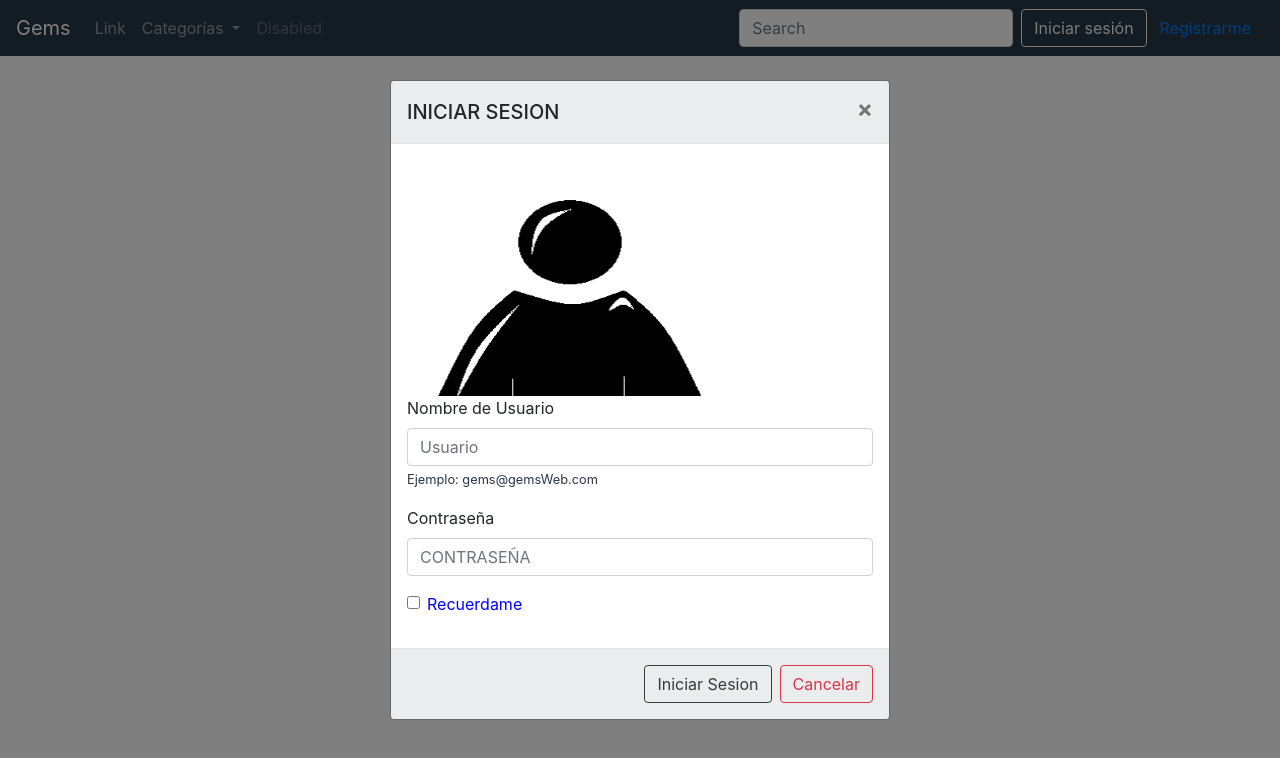
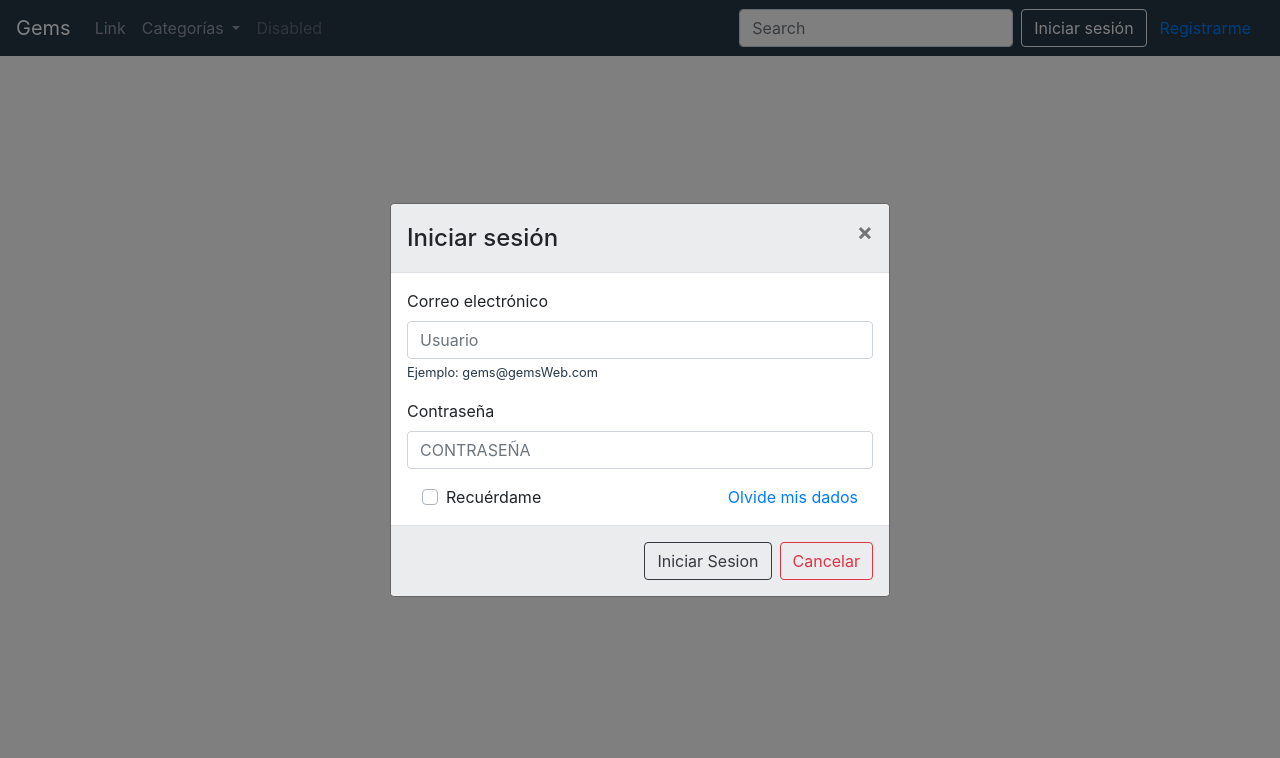
Before and after one commit to fredygamba/GemsWeb, an Angular app: page / in a window 1280 px wide. Both pictures are taken after a click on the button "Iniciar sesión". Shown: the top 758 px of the page. Built offline with nearby package versions, Linux system fonts and the light colour scheme.

Commit message:
Más cambios...

```diff
--- a/package.json
+++ b/package.json
@@ -19,6 +19,7 @@
     "@angular/platform-browser": "~9.0.2",
     "@angular/platform-browser-dynamic": "~9.0.2",
     "@angular/router": "~9.0.2",
+    "bootstrap-icons": "^1.0.0-alpha3",
     "rxjs": "~6.5.4",
     "tslib": "^1.10.0",
     "zone.js": "~0.10.2"
--- a/src/app/app.module.ts
+++ b/src/app/app.module.ts
@@ -1,5 +1,6 @@
 import { BrowserModule } from '@angular/platform-browser';
 import { NgModule } from '@angular/core';
+import { FormsModule } from '@angular/forms';
 
 import { AppRoutingModule } from './app-routing.module';
 import { AppComponent } from './app.component';
@@ -12,7 +13,8 @@
   ],
   imports: [
     BrowserModule,
-    AppRoutingModule
+    AppRoutingModule,
+    FormsModule
   ],
   providers: [],
   bootstrap: [AppComponent]
--- a/src/app/components/menu/menu.component.html
+++ b/src/app/components/menu/menu.component.html
@@ -32,8 +32,8 @@
         <div id="login" class="contenedor-div">
             <button type="button" class="btn btn-outline-light" data-toggle="modal" data-target="#loginModal">Iniciar
                 sesión</button>
-        <button type="button" class="btn btn-link" data-toggle="modal" data-target="#registerModal">Registrarme</button>
-      <!-- <a style="text-align: end;" data-toggle="modal" data-target="#registerModal">Registrarme</a> -->
+            <button type="button" class="btn btn-link" data-toggle="modal"
+                data-target="#registerModal">Registrarme</button>
         </div>
 
     </div>
@@ -45,22 +45,29 @@
     <div class="modal-dialog modal-dialog-centered" role="document">
         <div class="modal-content">
             <div class="modal-header" style="background-color: #EAECEE;">
-        <h5 class="modal-title" id="exampleModalCenterTitle" style="text-align: center;">INICIAR SESION</h5>
+                <h4 class="modal-title" id="exampleModalCenterTitle" style="text-align: center;">Iniciar sesión</h4>
                 <button type="button" class="close" data-dismiss="modal" aria-label="Close">
                     <span aria-hidden="true">&times;</span>
                 </button>
             </div>
             <div class="modal-body">
                 <!-- FORM LOGIN -->
-        <form>
-          <div>
+                <!-- <form> -->
+                <!-- <div>
                     <div class="container-fluid">
                         <img src="img/logo.png" class="img-rounded" alt="logo" width="304" height="236" />
                     </div>
-          </div>
+                </div> -->
+                <!-- <div id="containerIcon">
+                    <svg  class="bi bi-person-fill" width="1em" height="1em" viewBox="0 0 16 16"
+                        fill="currentColor" xmlns="http://www.w3.org/2000/svg">
+                        <path fill-rule="evenodd" d="M3 14s-1 0-1-1 1-4 6-4 6 3 6 4-1 1-1 1H3zm5-6a3 3 0 100-6 3 3 0 000 6z"
+                            clip-rule="evenodd" />
+                    </svg>
+                </div> -->
                 <div class="form-group">
-            <label for="exampleInputEmail1">Nombre de Usuario</label>
-            <input type="email" class="form-control" id="inputUsuario" placeholder="Usuario"
+                    <label for="exampleInputEmail1">Correo electrónico</label>
+                    <input type="email" class="form-control" id="inputUsuario" placeholder="Usuario" [(ngModel)]="email"
                         aria-describedby="emailHelp">
                     <small id="emailHelp" class="form-text text-muted">
                         <p style="color: #273746;">Ejemplo: gems@gemsWeb.com</p>
@@ -68,13 +75,24 @@
                 </div>
                 <div class="form-group">
                     <label for="exampleInputPassword1">Contraseña</label>
-            <input type="password" class="form-control" id="inputContrasenia" placeholder="CONTRASEÑA">
+                    <input type="password" class="form-control" id="inputContrasenia" placeholder="CONTRASEÑA"
+                        [(ngModel)]="password">
                 </div>
-          <div class="form-group form-check">
-            <input type="checkbox" class="form-check-input" id="checkRecuerdame">
-            <label class="form-check-label" for="exampleCheck1" style="color: blue;">Recuerdame</label>
+
+                <div class="container">
+                    <div class="row">
+                        <div class="col-sm">
+                            <div class="custom-control custom-checkbox mr-sm-2">
+                                <input type="checkbox" class="custom-control-input" id="customControlAutosizing">
+                                <label class="custom-control-label" for="customControlAutosizing">Recuérdame</label>
                             </div>
-        </form>
+                        </div>
+                        <div class="col-sm" style="text-align: right; text-decoration: none;">
+                            <a href="">Olvide mis dados</a>
+                        </div>
+                    </div>
+                </div>
+                <!-- </form> -->
                 <!-- END FORM LOGIN -->
             </div>
             <div class="modal-footer" style="background-color: #EAECEE;">
@@ -87,8 +105,8 @@
 <!-- Modal close -->
 
 <!-- Modal Register -->
-<div class="modal fade" id="registerModal" tabindex="-1" role="dialog"
-  aria-labelledby="exampleModalScrollableTitle" aria-hidden="true">
+<div class="modal fade" id="registerModal" tabindex="-1" role="dialog" aria-labelledby="exampleModalScrollableTitle"
+    aria-hidden="true">
     <div class="modal-dialog modal-dialog-scrollable" role="document">
         <div class="modal-content">
             <div class="modal-header" style="background-color: #EAECEE;">
@@ -99,11 +117,11 @@
             </div>
             <div class="modal-body">
                 <!-- FORM REGISTRARSE -->
-        <form>
+                <!-- <form> -->
                 <div class="form-group">
                     <label for="exampleInputEmail1">Nombre de Usuario</label>
                     <input type="email" class="form-control" id="inputNombreRegistro" placeholder="Nombre"
-              aria-describedby="emailHelp">
+                        aria-describedby="emailHelp" [(ngModel)]="user.name">
                 </div>
                 <div class="form-group">
                     <label for="exampleInputEmail1">Apellido de Usuario</label>
@@ -114,24 +132,27 @@
                     <label for="exampleInputEmail1">Email</label>
                     <input type="email" class="form-control" id="inputApellidoRegistro" placeholder="Correo Electronico"
                         aria-describedby="emailHelp">
-            <small id="emailHelp" class="form-text text-muted">
-              <p style="color: #273746;">Ejemplo: gems@gemsWeb.com</p>
+                </div>
+                <div class="form-group">
+                    <label for="exampleInputPassword1">Contraseña</label>
+                    <input type="password" class="form-control" placeholder="Contraseña" id="inputContrasenia"
+                        [(ngModel)]="user.password">
+                    <small id="emailHelp" class="form-text text-muted" *ngIf="this.user.password?.length < 5">
+                        <p>Contraseña muy corta</p>
                     </small>
                 </div>
                 <div class="form-group">
-            <label for="exampleInputPassword1">Contraseña</label>
-            <input type="password" class="form-control" placeholder="Contraseña" id="inputContrasenia">
-          </div>
-          <div class="form-group">
                     <label for="exampleInputPassword1">Confirmar Contraseña</label>
-            <input type="password" class="form-control" placeholder="Confirmar Contraseña" id="inputConfContrasenia">
+                    <input type="password" class="form-control" placeholder="Confirmar Contraseña"
+                        id="inputConfContrasenia">
                 </div>
                 <div class="form-group form-check">
                     <input type="checkbox" class="form-check-input" id="exampleCheck1">
-            <label class="form-check-label" for="exampleCheck1">Acepto <a style="text-align: end;" data-toggle="modal" data-target="#modalTerminoCondiciones"
-                style="color:lightseagreen;">Condiciones de uso</a></label>
+                    <label class="form-check-label" for="exampleCheck1">Acepto </label>
+                    <a style="text-align: end;" data-toggle="modal" data-target="#modalTerminoCondiciones"
+                        style="color:lightseagreen;">Condiciones de uso</a>
                 </div>
-        </form>
+                <!-- </form> -->
                 <!-- END FORM REGISTRARSE -->
             </div>
             <div class="modal-footer" style="background-color: #EAECEE;">
@@ -144,7 +165,8 @@
 <!-- Model register end -->
 
 <!-- Modal Condiciones de uso -->
-<div class="modal fade" id="modalTerminoCondiciones" style="background-color: #EBEDEF ;" tabindex="-1" role="dialog" aria-labelledby="exampleModalCenterTitle" aria-hidden="true">
+<div class="modal fade" id="modalTerminoCondiciones" style="background-color: #EBEDEF ;" tabindex="-1" role="dialog"
+    aria-labelledby="exampleModalCenterTitle" aria-hidden="true">
     <div class="modal-dialog modal-dialog-centered" role="document">
         <div class="modal-content">
             <div class="modal-header" style="background-color: #EAECEE;">
@@ -154,8 +176,10 @@
                 </button>
             </div>
             <div class="modal-body">
-        <p>Al acceder, consultar o utilizar el Sitio Web, los Usuarios (“Vd.”, “usted”, “Usuario”, o “usuario”) aceptan cumplir los términos y condiciones
-          establecidos en este Contrato. En caso de que usted no acepte quedar vinculado por los presentes términos y condiciones, no podrá acceder a, ni
+                <p>Al acceder, consultar o utilizar el Sitio Web, los Usuarios (“Vd.”, “usted”, “Usuario”, o “usuario”)
+                    aceptan cumplir los términos y condiciones
+                    establecidos en este Contrato. En caso de que usted no acepte quedar vinculado por los presentes
+                    términos y condiciones, no podrá acceder a, ni
                     utilizar, el Sitio Web.</p>
             </div>
             <div class="modal-footer" style="background-color: #EAECEE;">
--- a/src/app/components/menu/menu.component.scss
+++ b/src/app/components/menu/menu.component.scss
@@ -6,3 +6,9 @@
     align-items: center;
     justify-content: center;
 }
+
+#containerIcon{
+    margin-top: -20px;
+    text-align: center;
+    font-size: 80px;
+}
--- a/src/app/components/menu/menu.component.ts
+++ b/src/app/components/menu/menu.component.ts
@@ -1,4 +1,5 @@
 import { Component, OnInit } from '@angular/core';
+import { User } from 'src/app/entities/User';
 
 @Component({
   selector: 'app-menu',
@@ -6,15 +7,32 @@
   styleUrls: ['./menu.component.scss']
 })
 export class MenuComponent {
-  constructor() { }
+
+  public email: string;
+  public password: string;
+  public user: User;
+
+  constructor() {
+    this.user = { name: null, lastname: null, email: null, password: null };
+  }
 
   login() {
-    var usuario = <HTMLInputElement> document.getElementById("inputUsuario");
-    alert("Iniciando sesión..." + usuario);
+    console.log("Usuario: " + this.email + " - " + this.password);
   }
 
-  register(){
-    alert("Registrando Usuario.....");
+  register() {
+    if (this.validateRegister(this.user)) {
+      console.log("Registrar usuario...");
+    }
+  }
+
+  validateRegister(user: User): boolean {
+    if (user != undefined && user != null) {
+    } else if (this.user.password.length > 5) {
+    } else {
+      return true;
+    }
+    return false;
   }
 
 }
--- /dev/null
+++ b/src/app/entities/User.ts
@@ -0,0 +1,9 @@
+export interface User {
+
+    id?: string;
+    name: string;
+    lastname: string;
+    email: string;
+    password?: string;
+
+}
--- a/src/index.html
+++ b/src/index.html
@@ -14,7 +14,6 @@
 <body>
 
   <app-root></app-root>
-  <!-- <app-menu></app-menu> -->
 
   <script src="https://code.jquery.com/jquery-3.4.1.slim.min.js"
     integrity="sha384-J6qa4849blE2+poT4WnyKhv5vZF5SrPo0iEjwBvKU7imGFAV0wwj1yYfoRSJoZ+n"
```
Also changed, not shown: 1 other file (tests, documents, lock files or other folders). Lines whose indentation alone changed are shown as unchanged.
